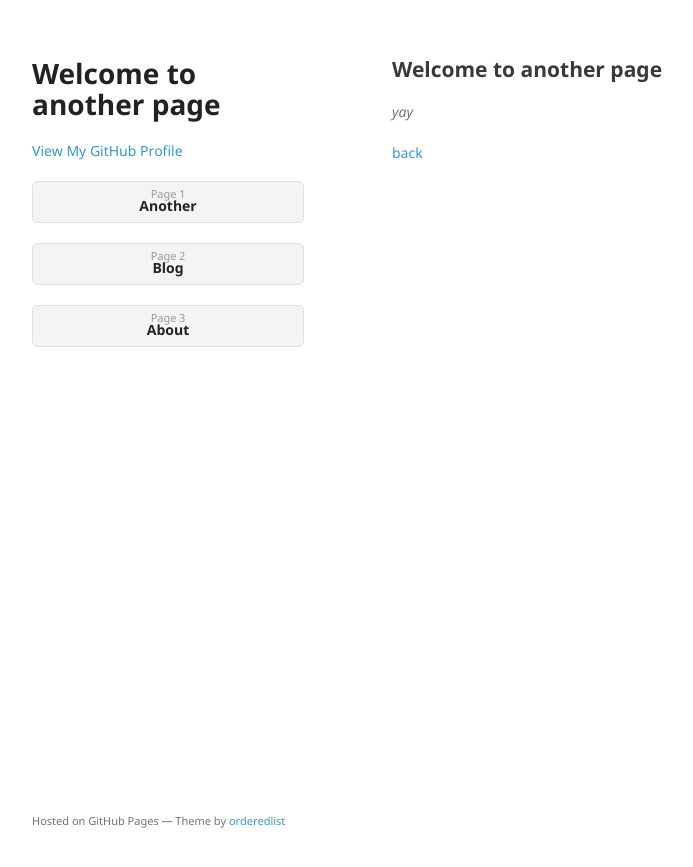
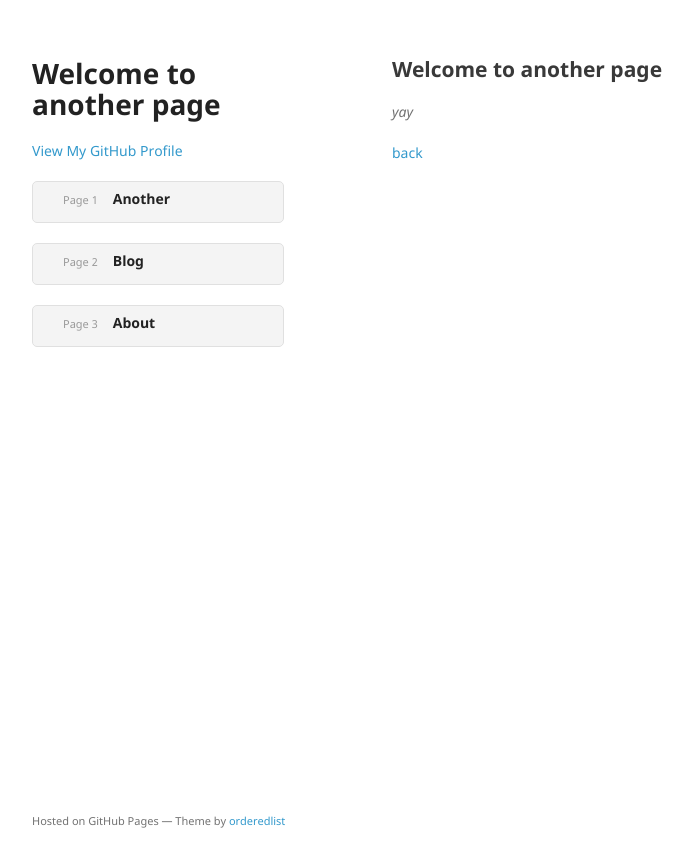
Before and after one commit to royally-handmade/royally-handmade.github.io, a Jekyll site: the page built from another-page.md, in a window 1280 px wide. Shown: the top 867 px of the page, without its empty margins (178-871 px from the left). Built offline with Jekyll 4.4.1, drawn with Linux system fonts in a browser that asks for light colours; our own code applies the rules of GitHub Pages for plain Markdown files.

Commit message:
update css
updating the sidebar css

```diff
--- a/_sass/jekyll-theme-minimal.scss
+++ b/_sass/jekyll-theme-minimal.scss
@@ -118,11 +118,11 @@ header ul {
   background: #f4f4f4;
   border-radius:5px;
   border:1px solid #e0e0e0;
-  width:270px;
+  width:250px;
 }
 
 header li {
-  width:270px;
+  width:250px;
   float:left;
   height:40px;
 }
@@ -139,10 +139,11 @@ header ul a {
   line-height:1;
   font-size:11px;
   color:#999;
-  display:block;
-  text-align:center;
-  padding-top:6px;
-  height:34px;
+  display: block;
+  text-align:left;
+  padding-top: 10px;
+  padding-left: 30px;
+  height:80px;
 }
 
 header ul a:hover {
@@ -156,6 +157,7 @@ header ul a:active {
 strong {
   color:#222;
   font-weight:700;
+  padding-left: 15px;
 }
 
 header ul li + li + li {
@@ -165,7 +167,7 @@ header ul li + li + li {
 
 header ul a strong {
   font-size:14px;
-  display:block;
+  display: in-line;
   color:#222;
 }
 
```
